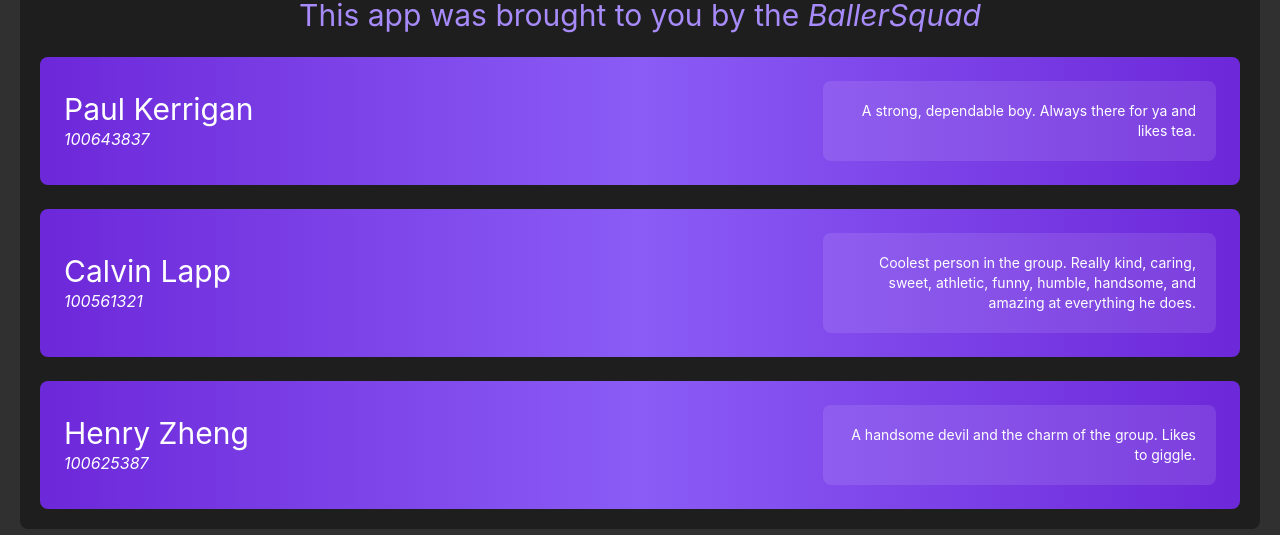
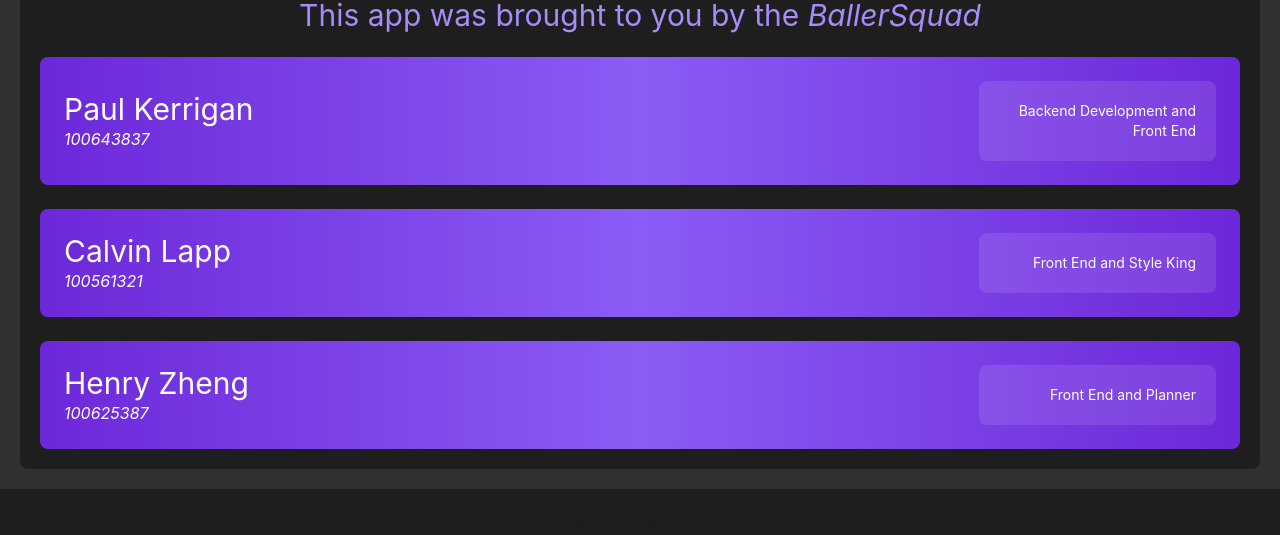
Before and after one commit to PPK44/Squickz, a React (Create React App) app in the folder baller-squad/: page / in a window 1280 px wide. Shown: the part 611-1146 px from the top of the page. Built offline with nearby package versions, Linux system fonts and the light colour scheme; no server answers.

Commit message:
text changes

```diff
--- a/baller-squad/src/app/components/home/Profile.js
+++ b/baller-squad/src/app/components/home/Profile.js
@@ -14,7 +14,7 @@ export const Profile = ({ name, studentNumber, description }) => {
             <i>{studentNumber}</i>
           </div>
         </div>
-        <div className={`text-lg sm:text-sm w-1/2 text-right p-5 rounded-lg bg-opacity-10 bg-white h-full`}>
+        <div className={`text-lg sm:text-sm w-1/4 text-right p-5 rounded-lg bg-opacity-10 bg-white h-full`}>
           {description}
         </div>
       </div>
--- a/baller-squad/src/app/pages/Home.js
+++ b/baller-squad/src/app/pages/Home.js
@@ -59,17 +59,17 @@ export const Home = () => {
             <Profile
               name={`Paul Kerrigan`}
               studentNumber={100643837}
-              description={`A strong, dependable boy.  Always there for ya and likes tea.`}
+              description={`Backend Development and Front End`}
             />
             <Profile
               name={`Calvin Lapp`}
               studentNumber={100561321}
-              description={`Coolest person in the group.  Really kind, caring, sweet, athletic, funny, humble, handsome, and amazing at everything he does.`}
+              description={`Front End and Style King`}
             />
             <Profile
               name={`Henry Zheng`}
               studentNumber={100625387}
-              description={`A handsome devil and the charm of the group.  Likes to giggle.`}
+              description={`Front End and Planner`}
             />
 
           </div>
```
Also changed, not shown: 2 other files (tests, documents, lock files or other folders).
